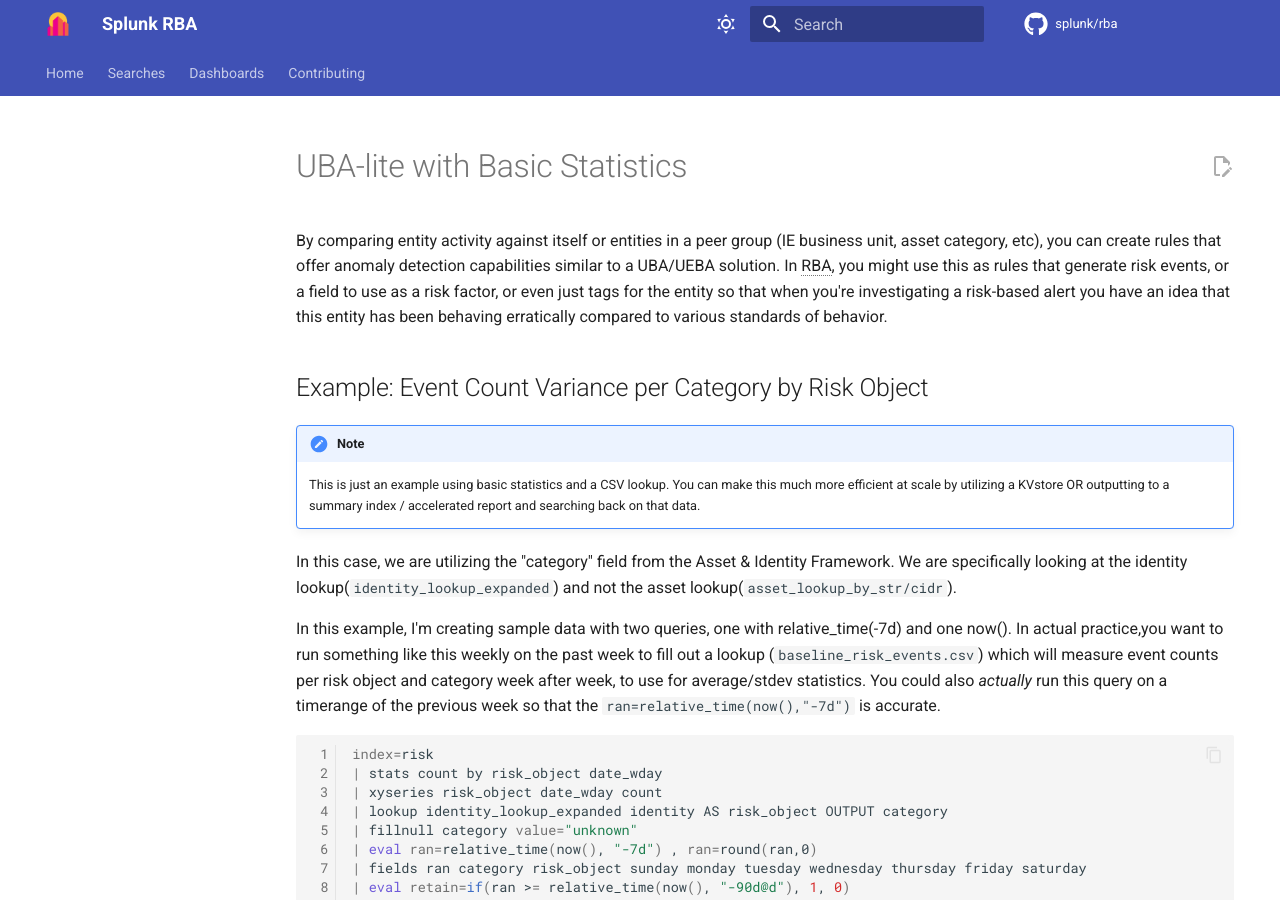
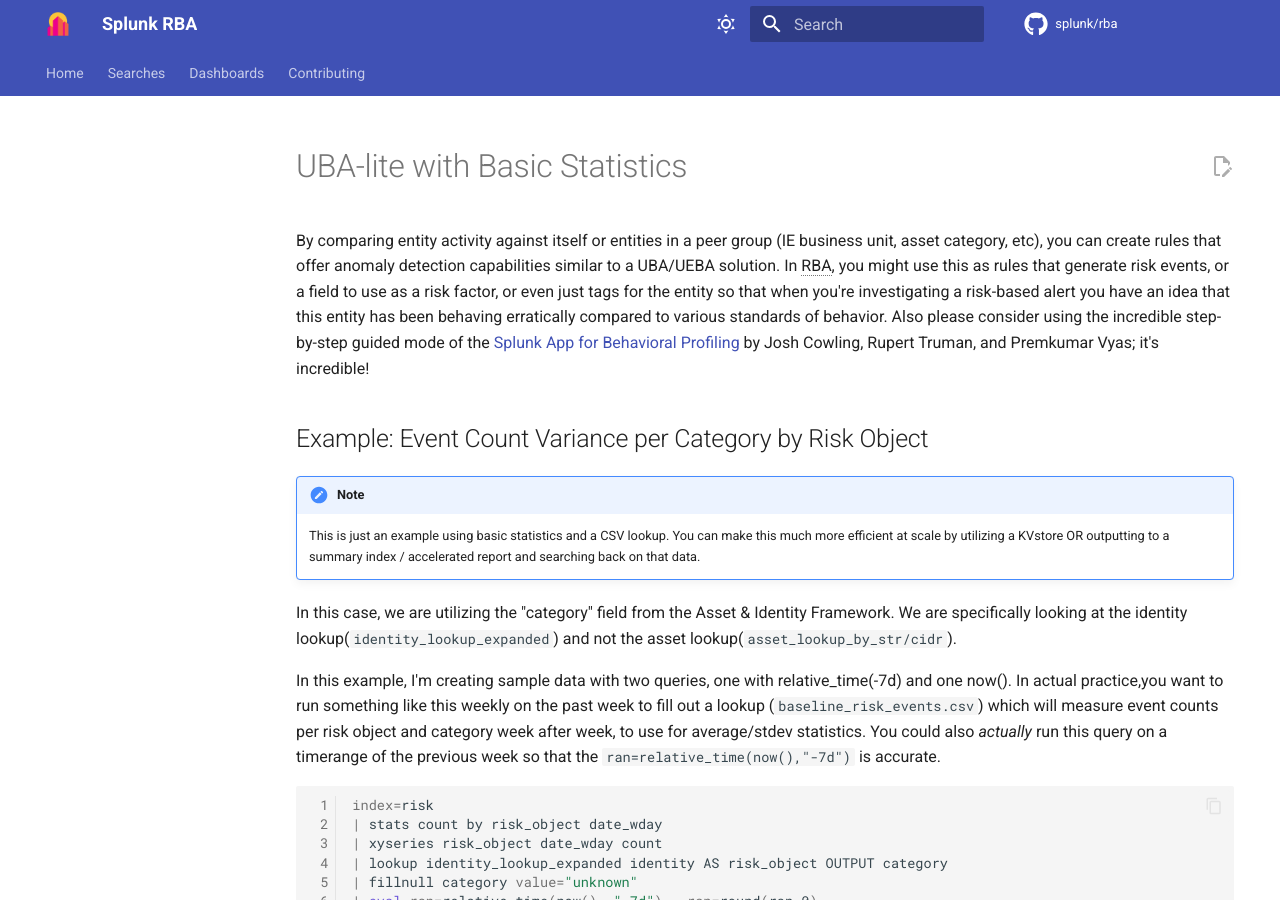
Before and after one commit to splunk/rba, an MkDocs documentation site: the page built from docs/searches/uba-lite_with_statistics.md, in a window 1280 px wide and 900 px high. Built offline with MkDocs 1.6.1 and Material for MkDocs 9.7.7, drawn with Linux system fonts in a browser that asks for light colours; comment, search, counter and statistics services are not loaded.

Commit message:
Update uba-lite_with_statistics.md
mention of Splunk App for Behavioral Profiling, which is amazing

```diff
--- a/docs/searches/uba-lite_with_statistics.md
+++ b/docs/searches/uba-lite_with_statistics.md
@@ -1,6 +1,6 @@
 # UBA-lite with Basic Statistics
 
-By comparing entity activity against itself or entities in a peer group (IE business unit, asset category, etc), you can create rules that offer anomaly detection capabilities similar to a UBA/UEBA solution. In RBA, you might use this as rules that generate risk events, or a field to use as a risk factor, or even just tags for the entity so that when you're investigating a risk-based alert you have an idea that this entity has been behaving erratically compared to various standards of behavior.
+By comparing entity activity against itself or entities in a peer group (IE business unit, asset category, etc), you can create rules that offer anomaly detection capabilities similar to a UBA/UEBA solution. In RBA, you might use this as rules that generate risk events, or a field to use as a risk factor, or even just tags for the entity so that when you're investigating a risk-based alert you have an idea that this entity has been behaving erratically compared to various standards of behavior. Also please consider using the incredible step-by-step guided mode of the [Splunk App for Behavioral Profiling](https://splunkbase.splunk.com/app/6980) by Josh Cowling, Rupert Truman, and Premkumar Vyas; it's incredible!
 
 ## Example: Event Count Variance per Category by Risk Object
 
```
